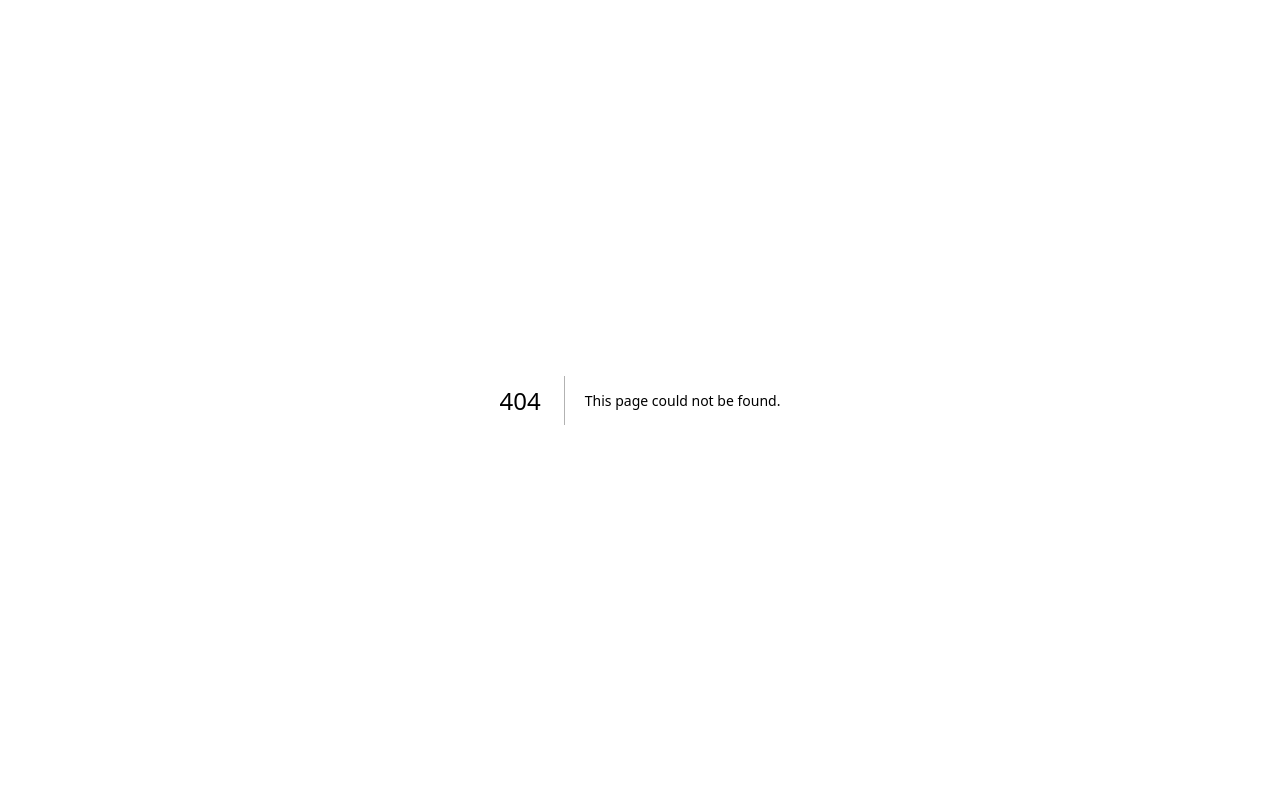
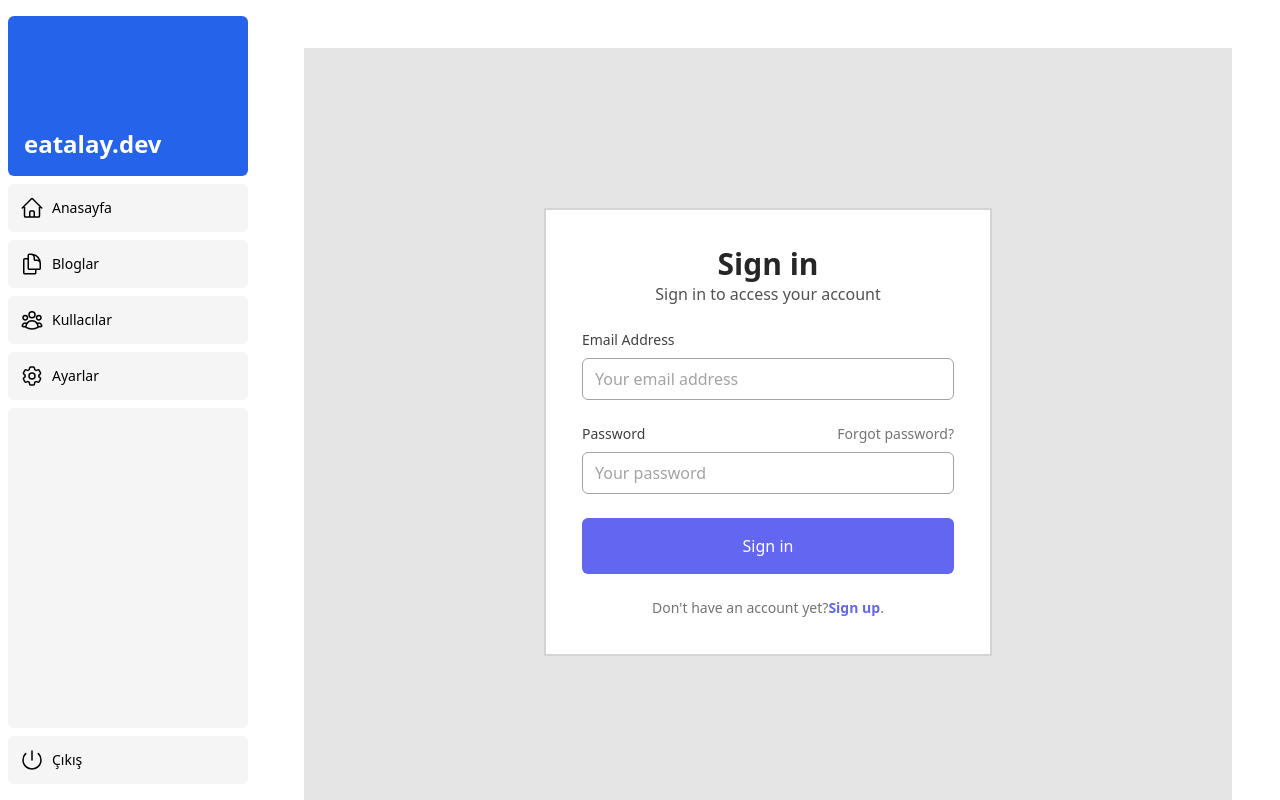
Before and after one commit to eatalay13/eatalay_dev, a Next.js app: page /signin in a window 1280 px wide. Before the commit this address had no page. Built offline with nearby package versions, Linux system fonts and the light colour scheme.

Commit message:
feat: Add loading component and update table styles
The code changes include adding a loading component and updating the styles of the table in multiple files. These changes enhance the user experience by providing a loading indicator and improving the visual appearance of the table.

```diff
--- /dev/null
+++ b/src/app/(admin)/admin/loading.tsx
@@ -0,0 +1,3 @@
+const Loading = () => <div className="animate-bounce"><h1>Yükleniyor...</h1></div>;
+
+export default Loading;
--- /dev/null
+++ b/src/app/(admin)/signin/page.tsx
@@ -0,0 +1,36 @@
+function SignInPage() {
+    return (
+        <div className="flex justify-center min-h-screen bg-gray-100">
+            <div className="container sm:mt-40 mt-16 my-auto max-w-md border-2 border-gray-200 p-3 bg-white">
+                <div className="text-center my-6">
+                    <h1 className="text-3xl font-semibold text-gray-700">Sign in</h1>
+                    <p className="text-gray-500">Sign in to access your account</p>
+                </div>
+                <div className="m-6">
+                    <form className="mb-4">
+                        <div className="mb-6">
+                            <label htmlFor="email" className="block mb-2 text-sm text-gray-600 dark:text-gray-400">Email Address</label>
+                            <input type="email" name="email" id="email" placeholder="Your email address" className="w-full px-3 py-2 placeholder-gray-300 border border-gray-300 rounded-md focus:outline-none focus:ring focus:ring-indigo-100 focus:border-indigo-300 dark:bg-gray-700 dark:text-white dark:placeholder-gray-500 dark:border-gray-600 dark:focus:ring-gray-900 dark:focus:border-gray-500" />
+                        </div>
+                        <div className="mb-6">
+                            <div className="flex justify-between mb-2">
+                                <label htmlFor="password" className="text-sm text-gray-600 dark:text-gray-400">Password</label>
+                                <a href="#!" className="text-sm text-gray-400 focus:outline-none focus:text-indigo-500 hover:text-indigo-500 dark:hover:text-indigo-300">Forgot password?</a>
+                            </div>
+                            <input type="password" name="password" id="password" placeholder="Your password" className="w-full px-3 py-2 placeholder-gray-300 border border-gray-300 rounded-md focus:outline-none focus:ring focus:ring-indigo-100 focus:border-indigo-300 dark:bg-gray-700 dark:text-white dark:placeholder-gray-500 dark:border-gray-600 dark:focus:ring-gray-900 dark:focus:border-gray-500" />
+                        </div>
+                        <div className="mb-6">
+                            <button type="button" className="w-full px-3 py-4 text-white bg-indigo-500 rounded-md hover:bg-indigo-600 focus:outline-none duration-100 ease-in-out">Sign in</button>
+                        </div>
+                        <p className="text-sm text-center text-gray-400">
+                            Don&#x27;t have an account yet?
+                            <a href="#!" className="font-semibold text-indigo-500 focus:text-indigo-600 focus:outline-none focus:underline">Sign up</a>.
+                        </p>
+                    </form>
+                </div>
+            </div>
+        </div>
+    )
+}
+
+export default SignInPage
--- a/src/components/app/admin/category/list-table/index.tsx
+++ b/src/components/app/admin/category/list-table/index.tsx
@@ -13,8 +13,8 @@ export default async function CategoriesTable({
     return (
         <div className="mt-6 flow-root">
             <div className="inline-block min-w-full align-middle">
-                <div className="rounded-lg bg-gray-50 p-2 md:pt-0">
-                    <table className="min-w-full text-gray-900 md:table">
+                <div className="rounded-lg bg-gray-50 p-2 md:pt-0 dark:bg-gray-900">
+                    <table className="min-w-full text-gray-900 md:table dark:text-white">
                         <thead className="rounded-lg text-left text-sm font-normal">
                             <tr>
                                 <th scope="col" className="px-4 py-5 font-medium sm:pl-6">
@@ -28,7 +28,7 @@ export default async function CategoriesTable({
                                 </th>
                             </tr>
                         </thead>
-                        <tbody className="bg-white">
+                        <tbody className="bg-white dark:bg-gray-900">
                             {categories?.map((invoice) => (
                                 <tr
                                     key={invoice.id}
--- a/src/components/app/create-category-form/index.tsx
+++ b/src/components/app/create-category-form/index.tsx
@@ -15,7 +15,7 @@ function CreateCategoryForm() {
     const [state, dispatch] = useFormState(createPostCategory, initialState);
     return (
         <form action={dispatch}>
-            <div className="rounded-md bg-gray-50 p-4 md:p-6">
+            <div className="rounded-md bg-gray-50 p-4 md:p-6 dark:bg-gray-900">
                 <div className="mb-4">
                     <label htmlFor="amount" className="mb-2 block text-sm font-medium">
                         İsim
@@ -28,9 +28,9 @@ function CreateCategoryForm() {
                                 type="text"
                                 placeholder="Kategori ismi giriniz"
                                 aria-describedby="name-error"
-                                className="peer block w-full rounded-md border border-gray-200 py-2 pl-10 text-sm outline-2 placeholder:text-gray-500"
+                                className="peer block w-full rounded-md border border-gray-200 py-2 pl-10 text-sm outline-2 placeholder:text-gray-300"
                             />
-                            <PencilIcon className="pointer-events-none absolute left-3 top-1/2 h-[18px] w-[18px] -translate-y-1/2 text-gray-500 peer-focus:text-gray-900" />
+                            <PencilIcon className="pointer-events-none absolute left-3 top-1/2 h-[18px] w-[18px] -translate-y-1/2 text-gray-300" />
                         </div>
                         <div id="name-error" aria-live="polite" aria-atomic="true">
                             {state.errors?.name &&
@@ -55,9 +55,9 @@ function CreateCategoryForm() {
                                 step="1"
                                 placeholder="Sıra numarası giriniz"
                                 aria-describedby="order-error"
-                                className="peer block w-full rounded-md border border-gray-200 py-2 pl-10 text-sm outline-2 placeholder:text-gray-500"
+                                className="peer block w-full rounded-md border border-gray-200 py-2 pl-10 text-sm outline-2 placeholder:text-gray-300"
                             />
-                            <ListBulletIcon className="pointer-events-none absolute left-3 top-1/2 h-[18px] w-[18px] -translate-y-1/2 text-gray-500 peer-focus:text-gray-900" />
+                            <ListBulletIcon className="pointer-events-none absolute left-3 top-1/2 h-[18px] w-[18px] -translate-y-1/2 text-gray-300" />
                         </div>
                         <div id="order-error" aria-live="polite" aria-atomic="true">
                             {state.errors?.order &&
--- a/src/components/skeletons/index.tsx
+++ b/src/components/skeletons/index.tsx
@@ -83,7 +83,7 @@ export function TableSkeleton() {
     return (
         <div className="mt-6 flow-root">
             <div className="inline-block min-w-full align-middle">
-                <div className="rounded-lg bg-gray-50 p-2 md:pt-0">
+                <div className="rounded-lg bg-gray-50 p-2 md:pt-0 dark:bg-gray-900">
                     <div className="md:hidden">
                         <InvoicesMobileSkeleton />
                         <InvoicesMobileSkeleton />
@@ -118,7 +118,7 @@ export function TableSkeleton() {
                                 </th>
                             </tr>
                         </thead>
-                        <tbody className="bg-white">
+                        <tbody className="bg-white dark:bg-gray-900">
                             <TableRowSkeleton />
                             <TableRowSkeleton />
                             <TableRowSkeleton />
```
